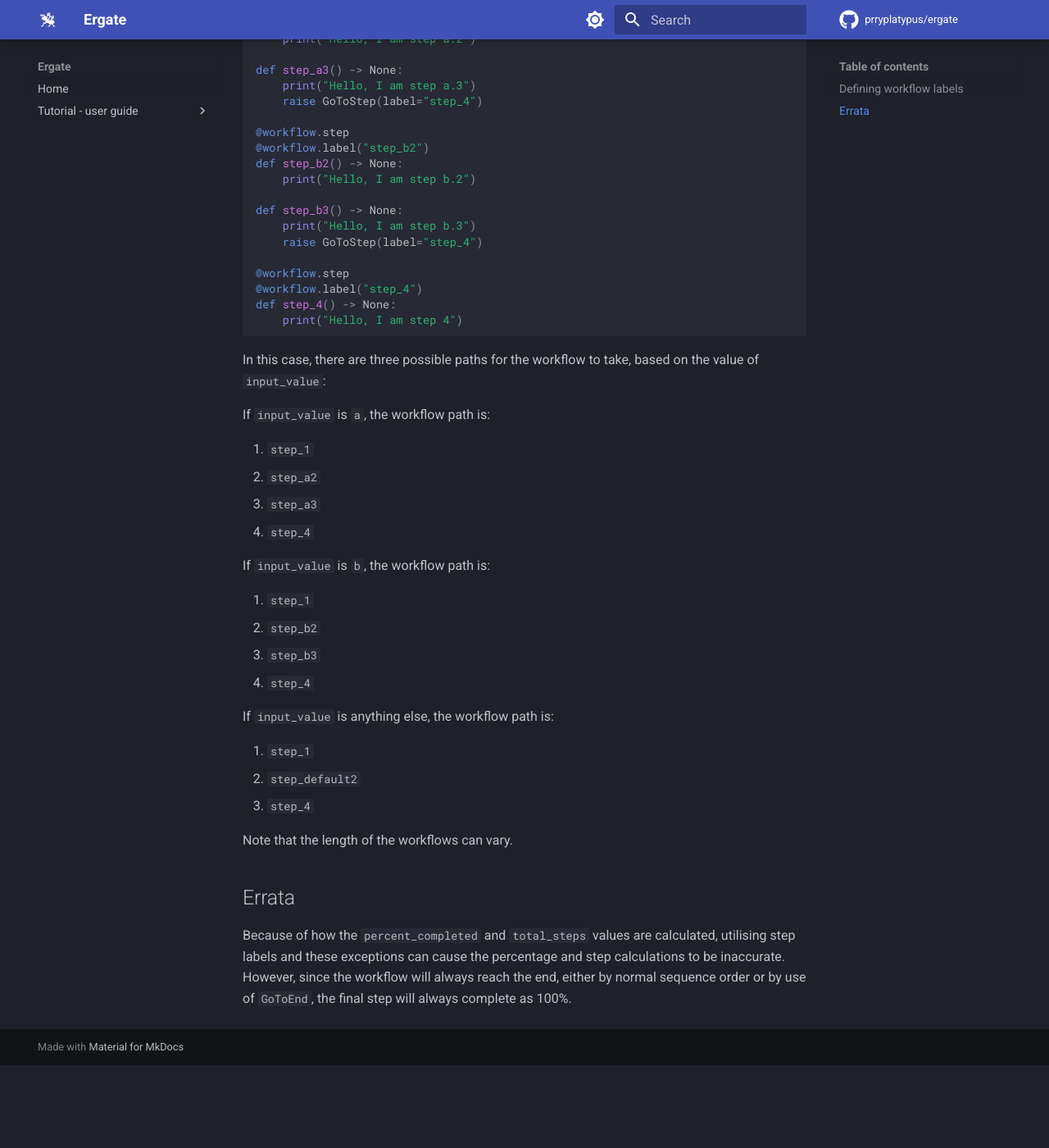
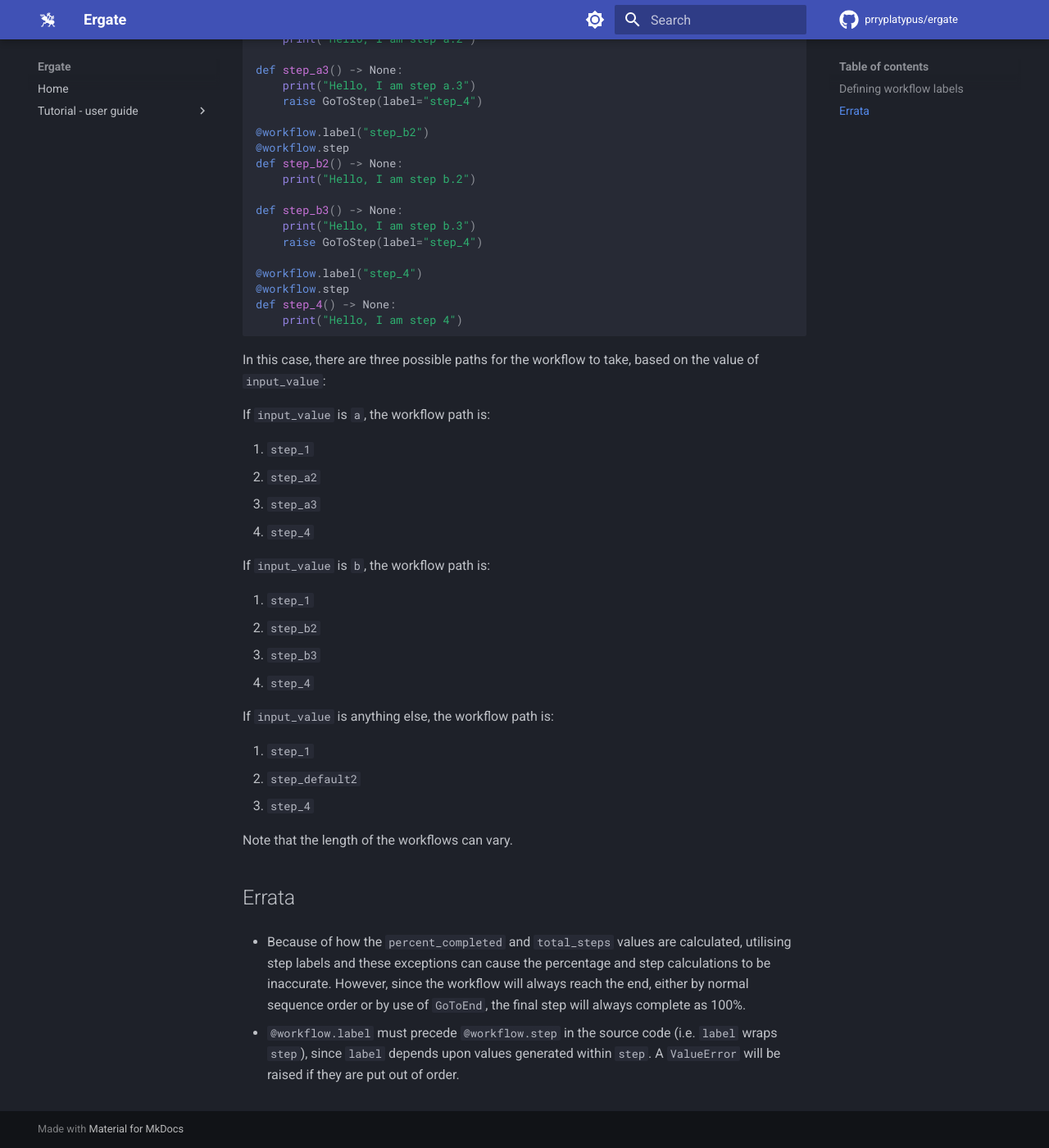
Before and after one commit to prryplatypus/ergate, an MkDocs documentation site: the page built from docs/docs/basics/workflow-step-labels.md, in a window 1280 px wide and 1400 px high, scrolled down 2397 px. Shown: the whole window at 82% size. Built offline with MkDocs 1.6.1 and Material for MkDocs 9.7.7, drawn with Linux system fonts in a browser that asks for light colours; comment, search, counter and statistics services are not loaded; before the commit the page ends 3696 px from its top, so only the background shows below that; some of the changed text lies outside the part shown.

Commit message:
`workflow-step-labels.md`: Update @workflow.label` decorator details about specific ordering.

````diff
--- a/docs/docs/basics/workflow-step-labels.md
+++ b/docs/docs/basics/workflow-step-labels.md
@@ -22,20 +22,20 @@ workflow = Workflow(unique_name="my_second_workflow")
 def step_1() -> None:
     print("Hello, I am step 1")
 
+@workflow.label("step_2")
 @workflow.step
-@workflow.label("step_2")
 def step_2() -> None:
     print("Hello, I am step 2")
     raise GoToStep(label="step_3")
 
+@workflow.label("step_5")
 @workflow.step
-@workflow.label("step_5")
 def step_5() -> None:
     print("Hello, I am step 5")
     raise GoToEnd
 
+@workflow.label("step_3")
 @workflow.step
-@workflow.label("step_3")
 def step_3() -> None:
     print("Hello, I am step 3")
 
@@ -90,14 +90,14 @@ def step_1(input_value) -> None:
         case _:
             raise GoToStep("step_default2")
 
+@workflow.label("step_default")
 @workflow.step
-@workflow.label("step_default")
 def step_default2() -> None:
     print("Hello, I am step default.2")
     raise GoToStep(label="step_4")
 
+@workflow.label("step_a2")
 @workflow.step
-@workflow.label("step_a2")
 def step_a2() -> None:
     print("Hello, I am step a.2")
 
@@ -105,8 +105,8 @@ def step_a3() -> None:
     print("Hello, I am step a.3")
     raise GoToStep(label="step_4")
 
+@workflow.label("step_b2")
 @workflow.step
-@workflow.label("step_b2")
 def step_b2() -> None:
     print("Hello, I am step b.2")
 
@@ -114,8 +114,8 @@ def step_b3() -> None:
     print("Hello, I am step b.3")
     raise GoToStep(label="step_4")
 
+@workflow.label("step_4")
 @workflow.step
-@workflow.label("step_4")
 def step_4() -> None:
     print("Hello, I am step 4")
 ```
@@ -146,6 +146,9 @@ If `input_value` is anything else, the workflow path is:
 Note that the length of the workflows can vary.
 
 ## Errata
-Because of how the `percent_completed` and `total_steps` values are calculated, utilising step labels and these
+* Because of how the `percent_completed` and `total_steps` values are calculated, utilising step labels and these
 exceptions can cause the percentage and step calculations to be inaccurate.  However, since the workflow will always
 reach the end, either by normal sequence order or by use of `GoToEnd`, the final step will always complete as 100%.
+
+* `@workflow.label` must precede `@workflow.step` in the source code (i.e. `label` wraps `step`), since `label` depends
+upon values generated within `step`.   A `ValueError` will be raised if they are put out of order.
````
